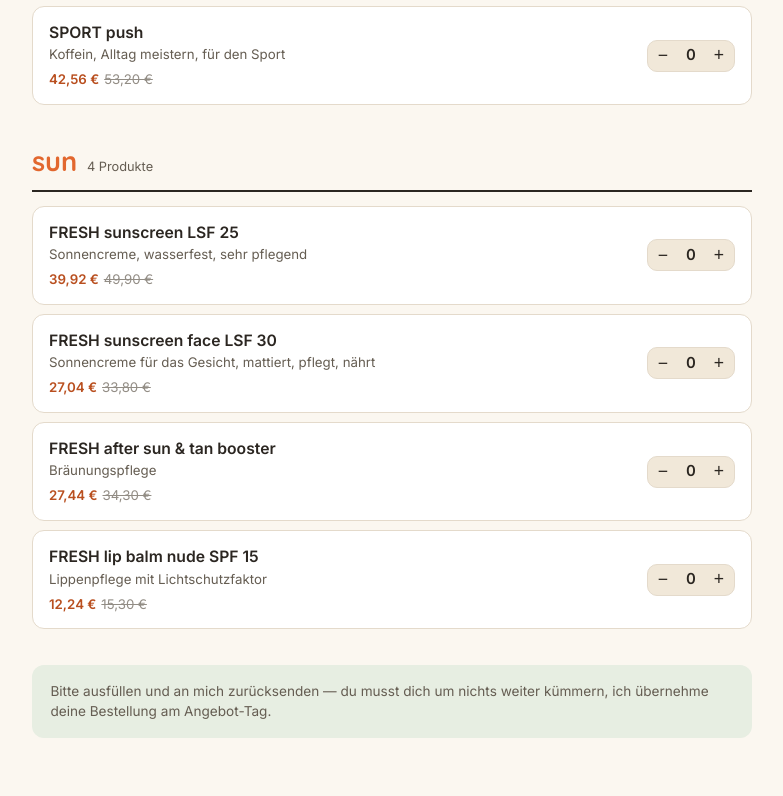
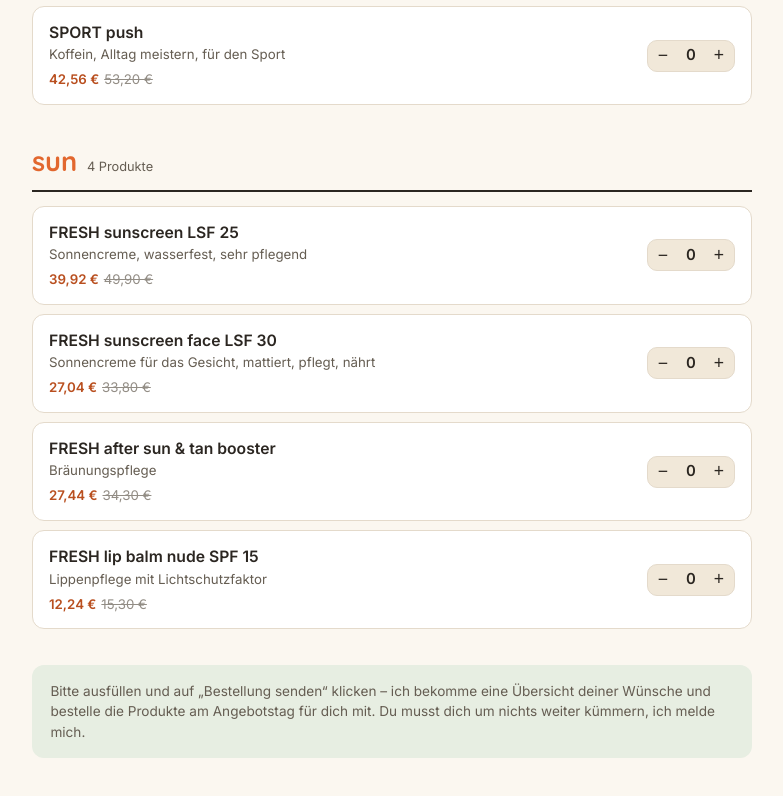
Before and after one commit to ChristinaNiedermeyer/Summer-Sale, a plain HTML site: page index.html in a window 1280 px wide. Shown: the part 8170-8966 px from the top of the page, without its empty margins (248-1031 px from the left). Drawn offline with Linux system fonts and the light colour scheme.

Commit message:
Add files via upload

```diff
--- a/index.html
+++ b/index.html
@@ -201,7 +201,7 @@
 
   <div id="categories"></div>
 
-  <div class="footnote">Bitte ausfüllen und an mich zurücksenden &mdash; du musst dich um nichts weiter kümmern, ich übernehme deine Bestellung am Angebot-Tag.</div>
+  <div class="footnote">Bitte ausfüllen und auf &bdquo;Bestellung senden&ldquo; klicken &ndash; ich bekomme eine Übersicht deiner Wünsche und bestelle die Produkte am Angebotstag für dich mit. Du musst dich um nichts weiter kümmern, ich melde mich.</div>
 </div>
 
 <div class="summary">
```
